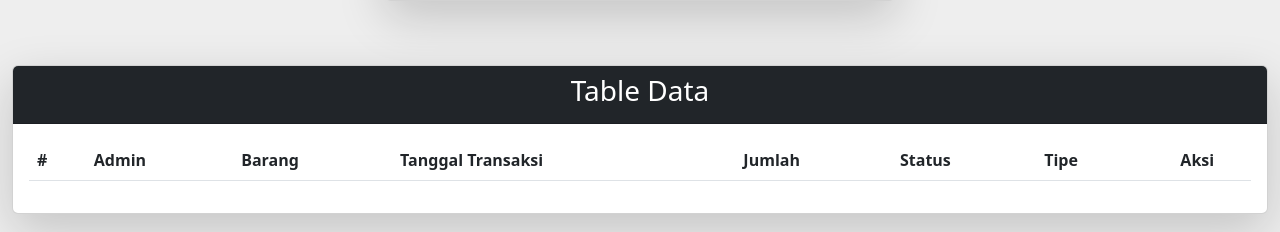
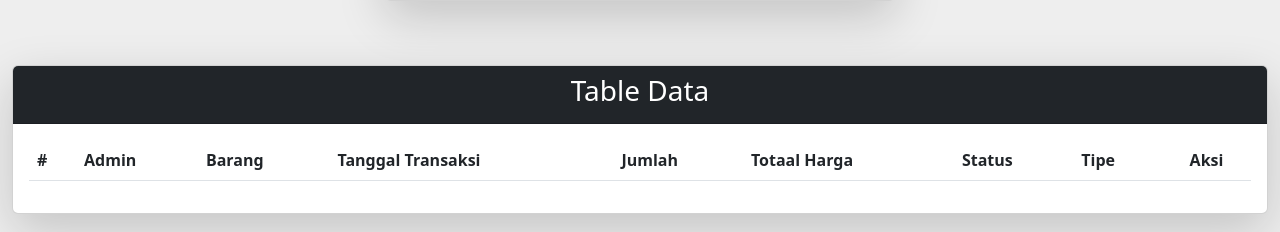
Before and after one commit to iyasz/pwpb_crud, a PHP site: page /transaksi/ in a window 1280 px wide. Shown: the part 857-1089 px from the top of the page. Run offline with PHP 8.4, Linux system fonts and the light colour scheme; data that the repository does not hold is empty.

Commit message:
menambah harga di transaksi

```diff
--- a/index.php
+++ b/index.php
@@ -111,7 +111,7 @@ $infoSupplier = mysqli_num_rows($supplier);
   <div class="container">
     <div class="row justify-content-center">
       <div class="col-lg-12">
-        <div class="card shadow">
+        <div class="card shadow ">
           <div class="card-body">
             <div class="row ">
               <div class="col-lg-4 py-3">
--- a/transaksi/index.php
+++ b/transaksi/index.php
@@ -29,7 +29,9 @@ if (isset($_POST['submit'])) {
     } elseif ($tipe == "keluar") {
         $selectBrg = $conn->query("SELECT * FROM barang WHERE id = '$namabarang'")->fetch_assoc();
 
-        $simpanTransaksi = $conn->query("INSERT INTO transaksi (id_admin, barang_id,tgl_transaksi,jumlah,status,tipe) VALUES ('$admin','$namabarang','$tgltr','$jumlah','$status','$tipe')");
+        $totalHarga = $selectBrg['harga'] * $jumlah;
+
+        $simpanTransaksi = $conn->query("INSERT INTO transaksi (id_admin, barang_id,tgl_transaksi,jumlah,total_harga,status,tipe) VALUES ('$admin','$namabarang','$tgltr','$jumlah','$totalHarga','$status','$tipe')");
 
 
         $kurangBrgStok = $selectBrg['stok_masuk'] - $jumlah;
@@ -225,6 +227,7 @@ if (isset($_POST['delete'])) {
                                     <th>Barang</th>
                                     <th>Tanggal Transaksi</th>
                                     <th>Jumlah</th>
+                                    <th>Totaal Harga</th>
                                     <th>Status</th>
                                     <th>Tipe</th>
                                     <th class="text-center">Aksi</th>
@@ -244,6 +247,7 @@ if (isset($_POST['delete'])) {
                                         <td><?= $transak['tgl_transaksi'] ?></td>
                                         <?php $selectBrg = $conn->query("SELECT * FROM barang WHERE id = '$transak[barang_id]'")->fetch_assoc() ?>
                                         <td><?= $transak['jumlah'] ?></td>
+                                        <td><?= $transak['total_harga'] ?></td>
                                         <td><?= $transak['status'] ?></td>
                                         <td><?= $transak['tipe'] ?></td>
                                         <td class="justify-content-center d-flex gap-1">
```
